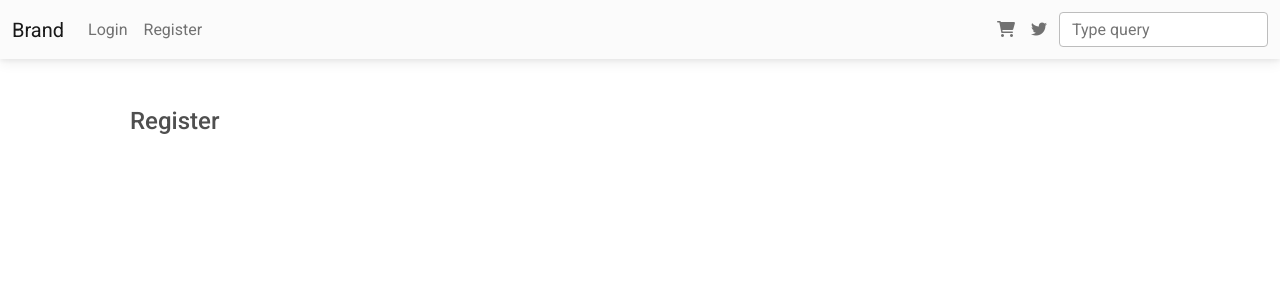
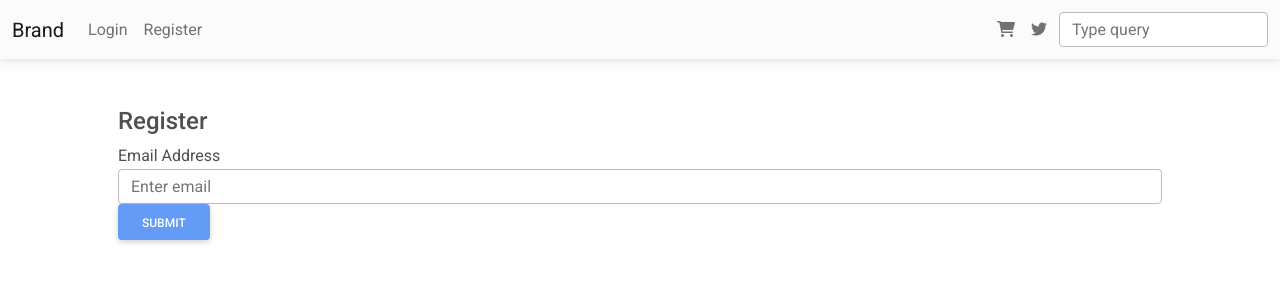
Before and after one commit to kurthakim/RD-graphql, a React (Create React App) app in the folder client/: page /register in a window 1280 px wide. Shown: the top 300 px of the page. Built offline with nearby package versions, Linux system fonts and the light colour scheme; no server answers.

Commit message:
fixed firebase.js file and sending confirmation email using firebase

```diff
--- a/client/src/index.js
+++ b/client/src/index.js
@@ -1,5 +1,6 @@
 import React from 'react';
 import ReactDOM from 'react-dom';
+import { createRoot } from 'react-dom/client';
 import './index.css';
 import App from './App';
 import { ApolloClient, InMemoryCache, ApolloProvider } from '@apollo/client';
@@ -11,7 +12,10 @@ const client = new ApolloClient({
   cache: new InMemoryCache(),
 });
 
-ReactDOM.render(
+const container = document.getElementById('root');
+const root = createRoot(container);
+
+root.render(
   <React.StrictMode>
     <BrowserRouter>
       <AuthProvider>
@@ -20,6 +24,5 @@ ReactDOM.render(
         </ApolloProvider>
       </AuthProvider>
     </BrowserRouter>
-  </React.StrictMode>,
-  document.getElementById('root')
+  </React.StrictMode>
 );
--- a/client/src/pages/auth/Login.js
+++ b/client/src/pages/auth/Login.js
@@ -1,8 +1,30 @@
+import { useState } from 'react';
+
 const Login = () => {
+  const [email, setEmail] = useState('');
+  const [loading, setLoading] = useState(false);
+
+  const handleSubmit = () => {
+    // TODO
+  };
+
   return (
     <div className="container">
       <div className="row p-5">
         <h4>Login</h4>
+        <form onSubmit={handleSubmit}>
+          <div className="form-group">
+            <label>Email Address</label>
+            <input
+              type="email"
+              value={email}
+              onChange={(e) => setEmail(e.target.value)}
+              className="form-control"
+              placeholder="Enter email"
+              disabled={loading}
+            />
+          </div>
+        </form>
       </div>
     </div>
   );
--- a/client/src/pages/auth/Register.js
+++ b/client/src/pages/auth/Register.js
@@ -1,9 +1,60 @@
+import { useState } from 'react';
+import { auth, sendSignInLinkToEmail } from '../../firebase';
+
 const Register = () => {
+  const [email, setEmail] = useState('');
+  const [loading, setLoading] = useState(false);
+
+  const handleSubmit = async (e) => {
+    e.preventDefault();
+    setLoading(true);
+    const config = {
+      url: process.env.REACT_APP_CONFIRMATION_EMAIL_REDIRECT,
+      handleCodeInApp: true,
+    };
+    // const result = await sendSignInLinkToEmail(auth, email, config);
+    // console.log(
+    //   '🚀 ~ file: Register.js ~ line 16 ~ handleSubmit ~ result',
+    //   result
+    // );
+    sendSignInLinkToEmail(auth, email, config)
+      .then(() => {
+        // show toast notification to user about email sent
+
+        // save user email to local storage
+        window.localStorage.setItem('emailFormRegistration', email);
+
+        // clear state
+        setEmail('');
+        setLoading(false);
+      })
+      .catch((error) => {
+        console.log(error.code, error.message);
+      });
+  };
+
   return (
-    <div className="container">
-      <div className="row p-5">
-        <h4>Register</h4>
-      </div>
+    <div className="container p-5">
+      <h4>Register</h4>
+      <form onSubmit={handleSubmit}>
+        <div className="form-group">
+          <label>Email Address</label>
+          <input
+            type="email"
+            value={email}
+            onChange={(e) => setEmail(e.target.value)}
+            className="form-control"
+            placeholder="Enter email"
+            disabled={loading}
+          />
+        </div>
+        <button
+          className="btn btn-raised btn-primary"
+          disabled={!email || loading}
+        >
+          Submit
+        </button>
+      </form>
     </div>
   );
 };
```
Also changed, not shown: 1 other file (tests, documents, lock files or other folders).
